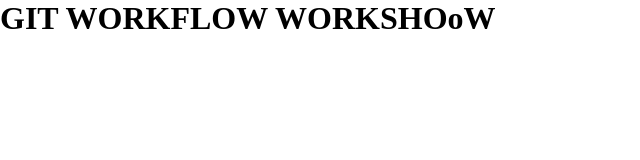
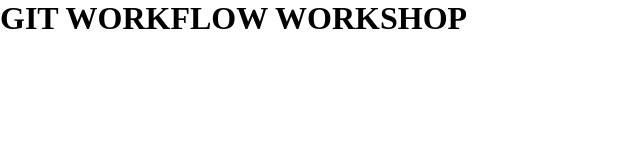
Before and after one commit to GSG-CF05/github-git-flow-a, a plain HTML site: page index.html in a window 1280 px wide. Shown: the full height of the page, 0-640 px from the left. Drawn offline with Linux system fonts and the light colour scheme.

Commit message:
Fix typo in page heading realtes #5

```diff
--- a/index.html
+++ b/index.html
@@ -8,6 +8,6 @@
   </head>
 
   <body>
-    <h1 class="some-heading">GIT WORKFLOW WORKSHOoW</h1>
+    <h1 class="some-heading">GIT WORKFLOW WORKSHOP</h1>
   </body>
 </html>
```
